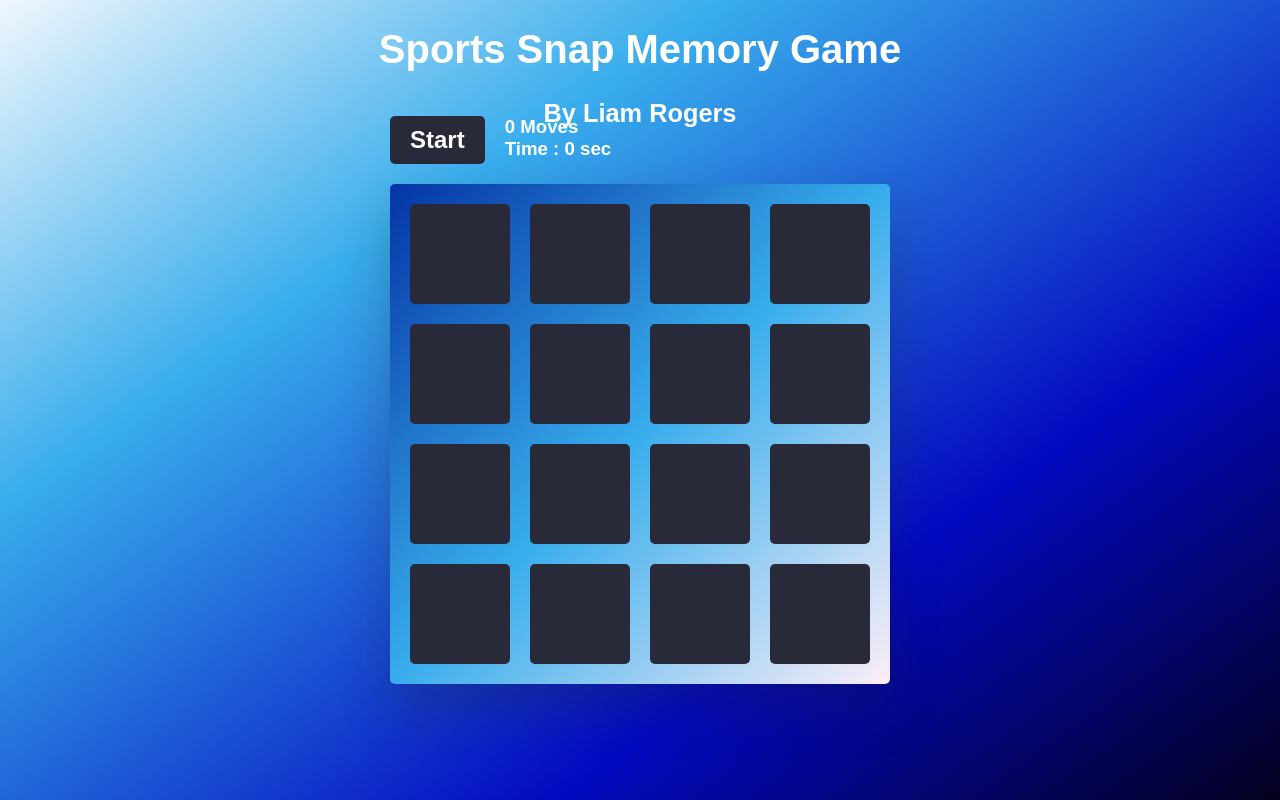
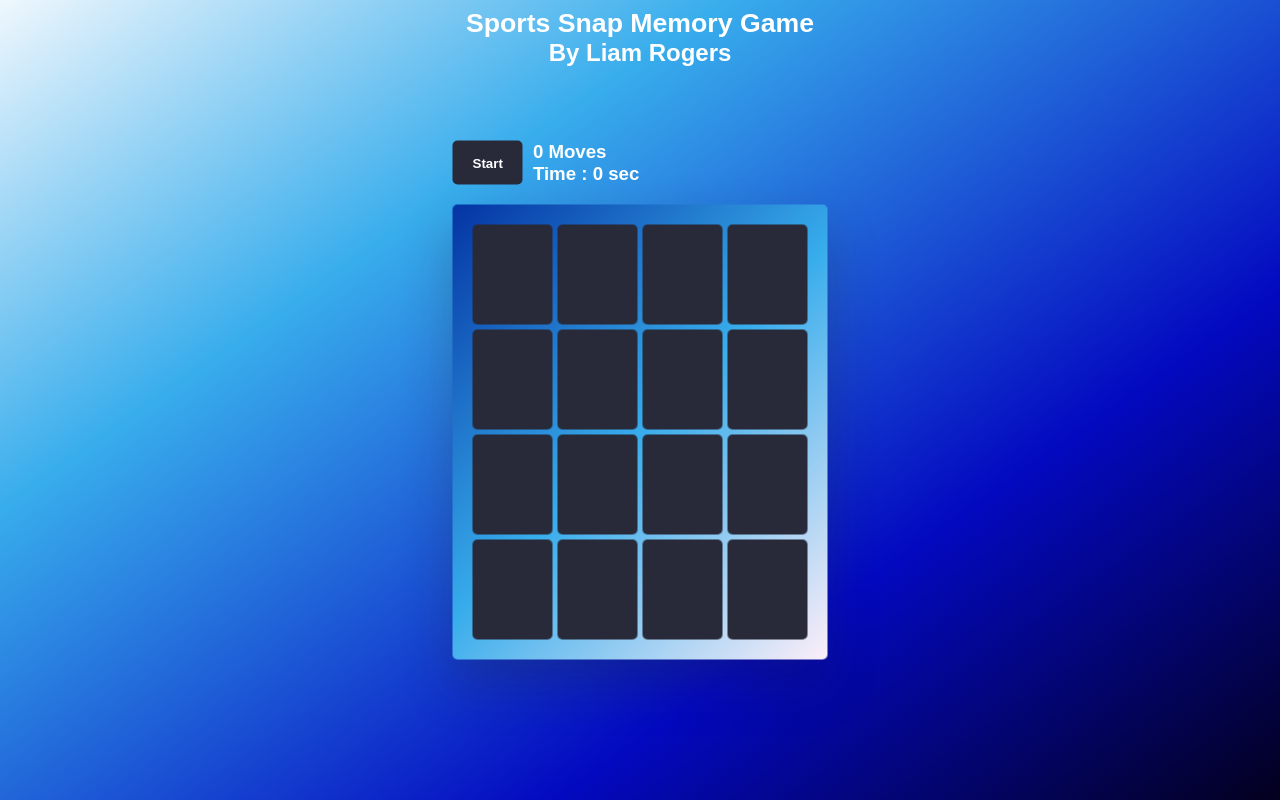
Before and after one commit to LiamJRogers/Sports-Snap-Memory-Game, a plain HTML site: page index.html in a window 1280 px wide. Drawn offline with Linux system fonts and the light colour scheme.

Commit message:
Add files via upload

```diff
--- a/style.css
+++ b/style.css
@@ -4,22 +4,25 @@ html {
   background: linear-gradient(325deg,  #03001e 0%,#0309c0 30%,#38adec 70%, #eff7fd 100%);
   font-family: Arial, Helvetica, sans-serif;
   overflow: hidden;
+  margin: 0;
 }
 h1 {
   font-family: Arial, Helvetica, sans-serif;
-  font-size: 30pt;
+  font-size: 20pt;
   font-weight: bold;
   color: #fff;
+  width: 100%;
+  margin: 0 auto;
   text-align: center;
-  padding: auto;;
 }
 h2 {
   font-family: Arial, Helvetica, sans-serif;
-  font-size: 19pt;
+  font-size: 18pt;
   font-weight: bold;
   color: #fff;
+  width: 100%;
+  margin: 0 auto;
   text-align: center;
-  padding: auto;
 
 }
 .game {
@@ -30,7 +33,7 @@ h2 {
 }
 .controls {
   display: flex;
-  gap: 20px;
+  gap: 10px;
   margin-bottom: 20px;
 }
 button {
@@ -41,7 +44,7 @@ button {
   border: 0;
   cursor: pointer;
   font-family: Arial, Helvetica, sans-serif;
-  font-size: 18pt;
+  font-size: 10pt;
   font-weight: bold;
 }
 .disabled {
@@ -67,7 +70,7 @@ button {
   padding: 20px;
   display: grid;
   grid-template-columns: repeat(4, auto);
-  grid-gap: 20px;
+  grid-gap: 5px;
 }
 .board-container.flipped .board {
   transform: rotateY(180deg) rotateZ(50deg);
@@ -77,7 +80,7 @@ button {
 }
 .card {
   position: relative;
-  width: 100px;
+  width: 80px;
   height: 100px;
   cursor: pointer;
 }
@@ -126,3 +129,10 @@ button {
 .highlight {
   color: #0365c0 ;
 }
+@media(max-width: 768px)
+{
+    .card
+    {
+        width:80px;
+    }
+}
```
Also changed, not shown: index.html (+1 -1 lines).
